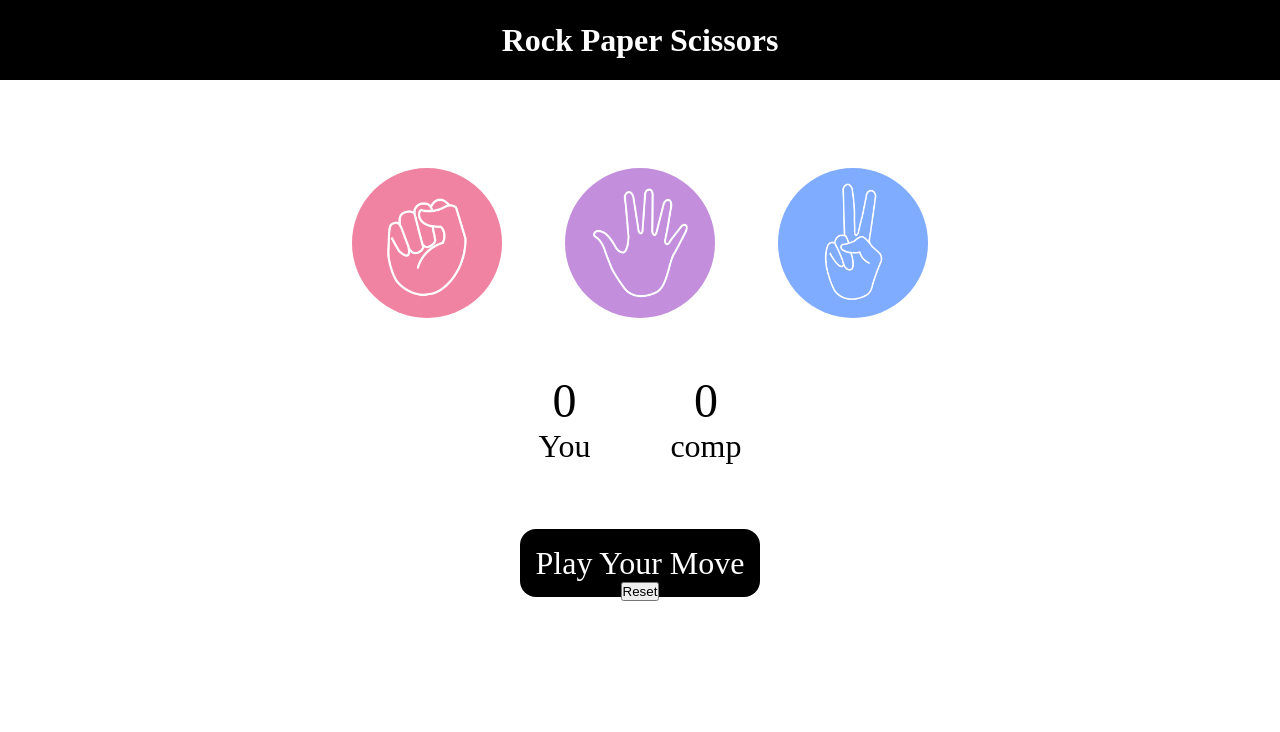
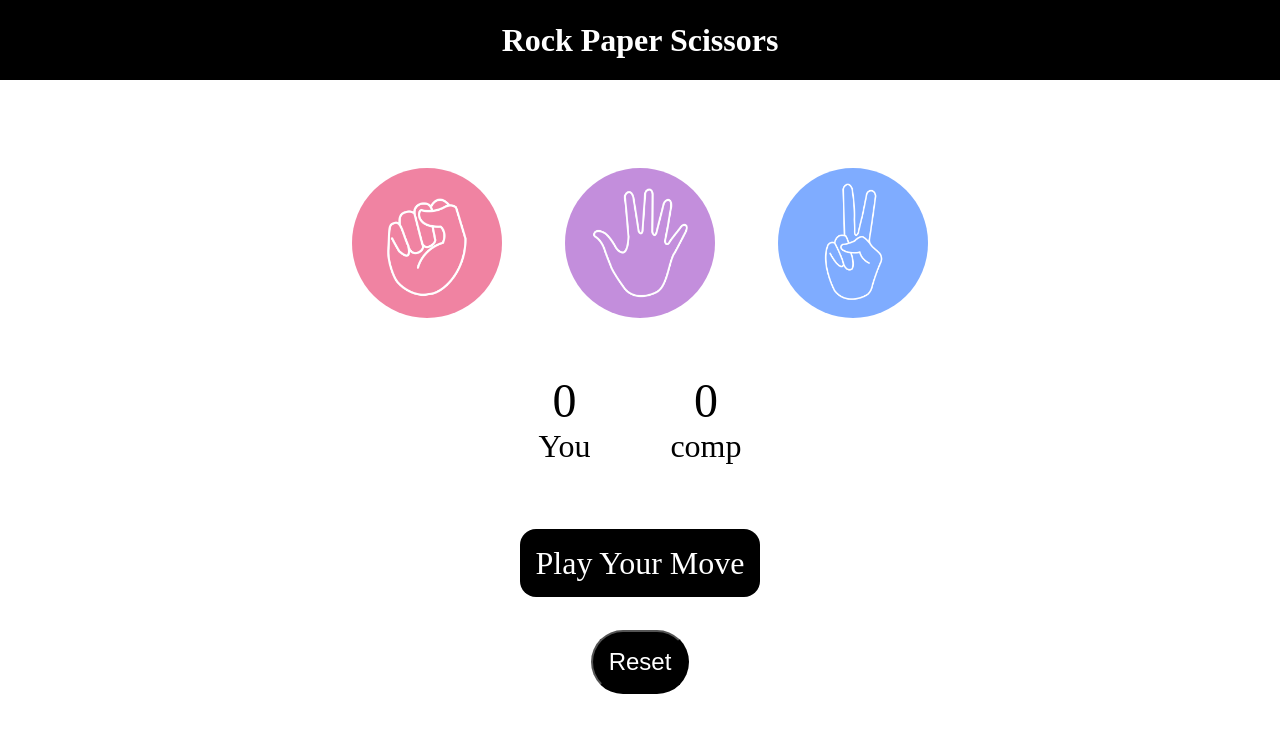
Before and after one commit to dew-swati/Rock-Paper-Scissors-Game, a plain HTML site: page index.html in a window 1280 px wide. Drawn offline with Linux system fonts and the light colour scheme; files whose address does not match are found by name.

Commit message:
Update style.css

```diff
--- a/style.css
+++ b/style.css
@@ -57,3 +57,11 @@ h1{
 .msg-container{
   margin-top: 5rem;
 }
+#reset{
+  font-size: 1.5rem;
+  margin-top: 3rem;
+  background-color: black;
+  color: white;
+  border-radius: 2rem;
+  padding: 1rem;
+}
```
